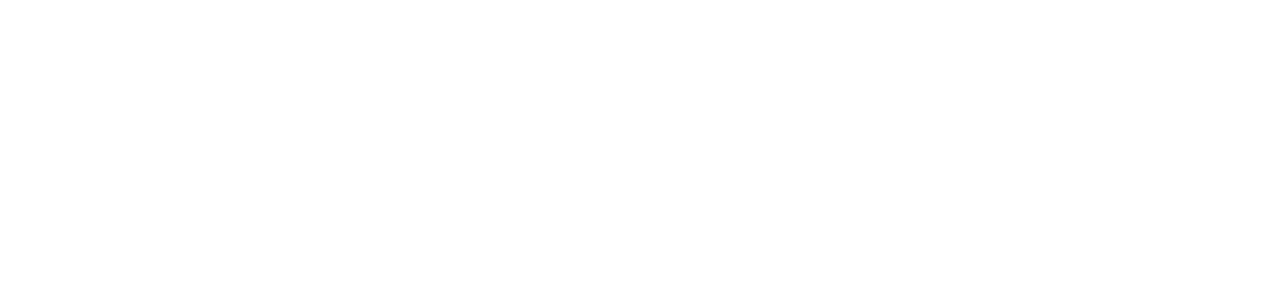
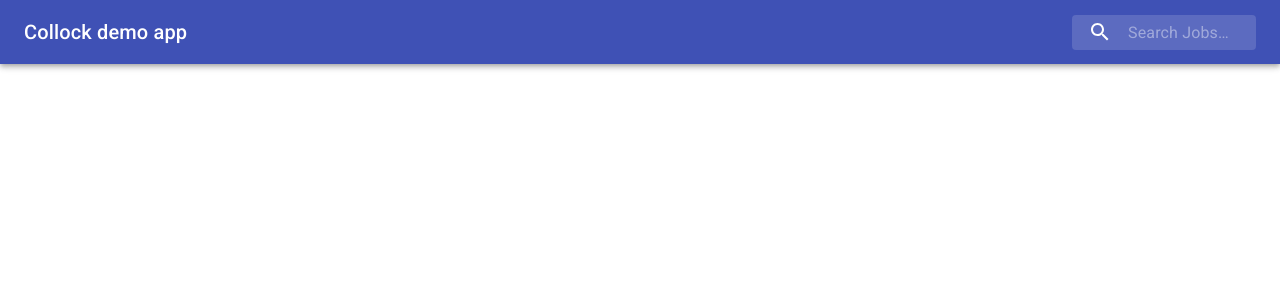
Before and after one commit to akosbalogh/collock-react-demo-project, a React (Create React App) app: page / in a window 1280 px wide. Shown: the top 300 px of the page. Built offline with nearby package versions, Linux system fonts and the light colour scheme.

Commit message:
Create material layout for search

```diff
--- a/public/index.html
+++ b/public/index.html
@@ -24,7 +24,14 @@
       work correctly both with client-side routing and a non-root public URL.
       Learn how to configure a non-root public URL by running `npm run build`.
     -->
+    <link rel="stylesheet" href="https://fonts.googleapis.com/css?family=Roboto:300,400,500,700&display=swap" />
+    <link rel="stylesheet" href="https://fonts.googleapis.com/icon?family=Material+Icons" />
     <title>Collock React App</title>
+    <style>
+      body{
+        margin: 0;
+      }
+    </style>
   </head>
   <body>
     <noscript>You need to enable JavaScript to run this app.</noscript>
--- a/src/App.css
+++ /dev/null
@@ -1,2 +0,0 @@
-.App {
-}
--- a/src/App.tsx
+++ b/src/App.tsx
@@ -1,11 +1,90 @@
 import React from 'react';
-import './App.css';
+import AppBar from '@material-ui/core/AppBar';
+import Toolbar from '@material-ui/core/Toolbar';
+import IconButton from '@material-ui/core/IconButton';
+import Typography from '@material-ui/core/Typography';
+import InputBase from '@material-ui/core/InputBase';
+import { createStyles, fade, Theme, makeStyles } from '@material-ui/core/styles';
+import SearchIcon from '@material-ui/icons/Search';
 
-const App = () => {
-  return (
-    <div className="App">
-    </div>
-  );
-};
+const useStyles = makeStyles((theme: Theme) =>
+    createStyles({
+        root: {
+            flexGrow: 1,
+        },
+        title: {
+            flexGrow: 1,
+            display: 'none',
+            [theme.breakpoints.up('sm')]: {
+                display: 'block',
+            },
+        },
+        search: {
+            position: 'relative',
+            borderRadius: theme.shape.borderRadius,
+            backgroundColor: fade(theme.palette.common.white, 0.15),
+            '&:hover': {
+                backgroundColor: fade(theme.palette.common.white, 0.25),
+            },
+            marginLeft: 0,
+            width: '100%',
+            [theme.breakpoints.up('sm')]: {
+                marginLeft: theme.spacing(1),
+                width: 'auto',
+            },
+        },
+        searchIcon: {
+            width: theme.spacing(7),
+            height: '100%',
+            position: 'absolute',
+            pointerEvents: 'none',
+            display: 'flex',
+            alignItems: 'center',
+            justifyContent: 'center',
+        },
+        inputRoot: {
+            color: 'inherit',
+        },
+        inputInput: {
+            padding: theme.spacing(1, 1, 1, 7),
+            transition: theme.transitions.create('width'),
+            width: '100%',
+            [theme.breakpoints.up('sm')]: {
+                width: 120,
+                '&:focus': {
+                    width: 200,
+                },
+            },
+        },
+    }),
+);
 
+const App = ()=> {
+    const classes = useStyles();
+
+    return (
+        <div className={classes.root}>
+            <AppBar position="static">
+                <Toolbar>
+                    <Typography className={classes.title} variant="h6" noWrap>
+                        Collock demo app
+                    </Typography>
+                    <div className={classes.search}>
+                        <div className={classes.searchIcon}>
+                            <SearchIcon />
+                        </div>
+                        <InputBase
+                            placeholder="Search Jobs…"
+                            classes={{
+                                root: classes.inputRoot,
+                                input: classes.inputInput,
+                            }}
+                            inputProps={{ 'aria-label': 'search' }}
+                        />
+                    </div>
+                </Toolbar>
+            </AppBar>
+        </div>
+    );
+}
 export default App;
--- a/src/index.css
+++ /dev/null
@@ -1,13 +0,0 @@
-body {
-  margin: 0;
-  font-family: -apple-system, BlinkMacSystemFont, 'Segoe UI', 'Roboto', 'Oxygen',
-    'Ubuntu', 'Cantarell', 'Fira Sans', 'Droid Sans', 'Helvetica Neue',
-    sans-serif;
-  -webkit-font-smoothing: antialiased;
-  -moz-osx-font-smoothing: grayscale;
-}
-
-code {
-  font-family: source-code-pro, Menlo, Monaco, Consolas, 'Courier New',
-    monospace;
-}
--- a/src/index.tsx
+++ b/src/index.tsx
@@ -1,6 +1,5 @@
 import React from 'react';
 import ReactDOM from 'react-dom';
-import './index.css';
 import App from './App';
 import * as serviceWorker from './serviceWorker';
 
```
Also changed, not shown: src/JobListing.tsx (added).
